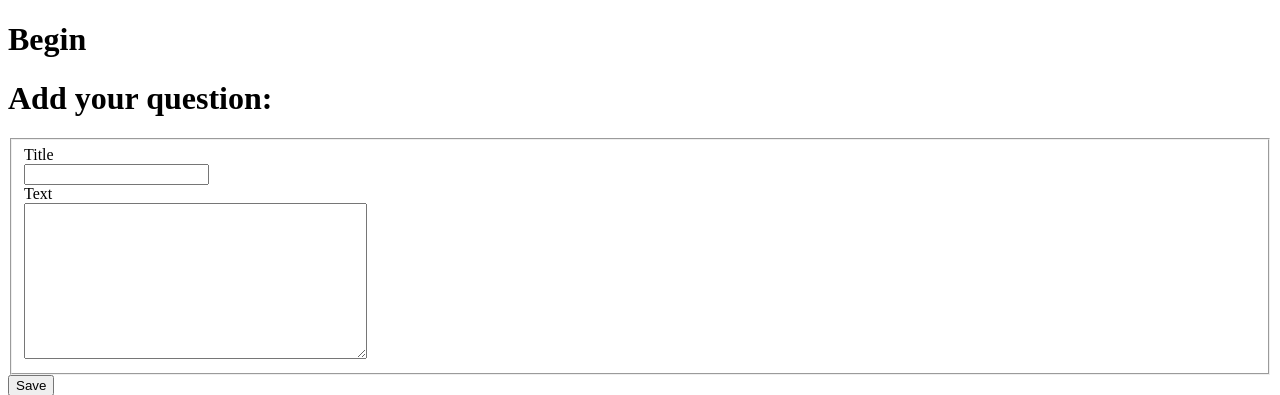
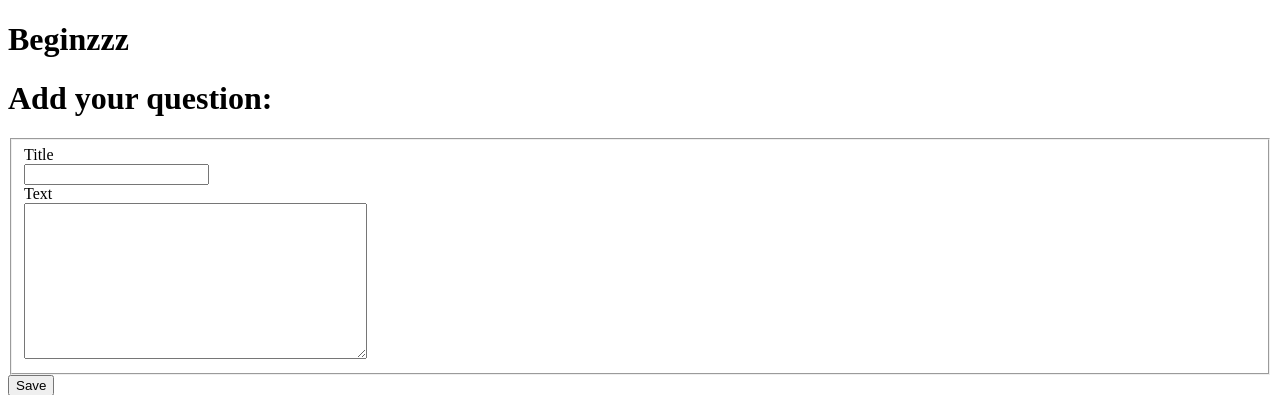
Before and after one commit to NickGitter/question-answer, a Django app: page /ask in a window 1280 px wide. Shown: the top 395 px of the page. Run offline with Django 3.2, Linux system fonts and the light colour scheme.

Commit message:
In template base_template.html: rename block HEADER: HEADER -> TOP_MENU.

```diff
--- a/ask/templates/base_template.html
+++ b/ask/templates/base_template.html
@@ -14,8 +14,8 @@
         {% block MENU %}
         {% endblock %}
 
-        {% block HEADER %}
-        <h1>Begin</h1>
+        {% block TOP_MENU %}
+        <h1>Beginzzz</h1>
         {% endblock %}
 
         {% block MAIN %}
```
